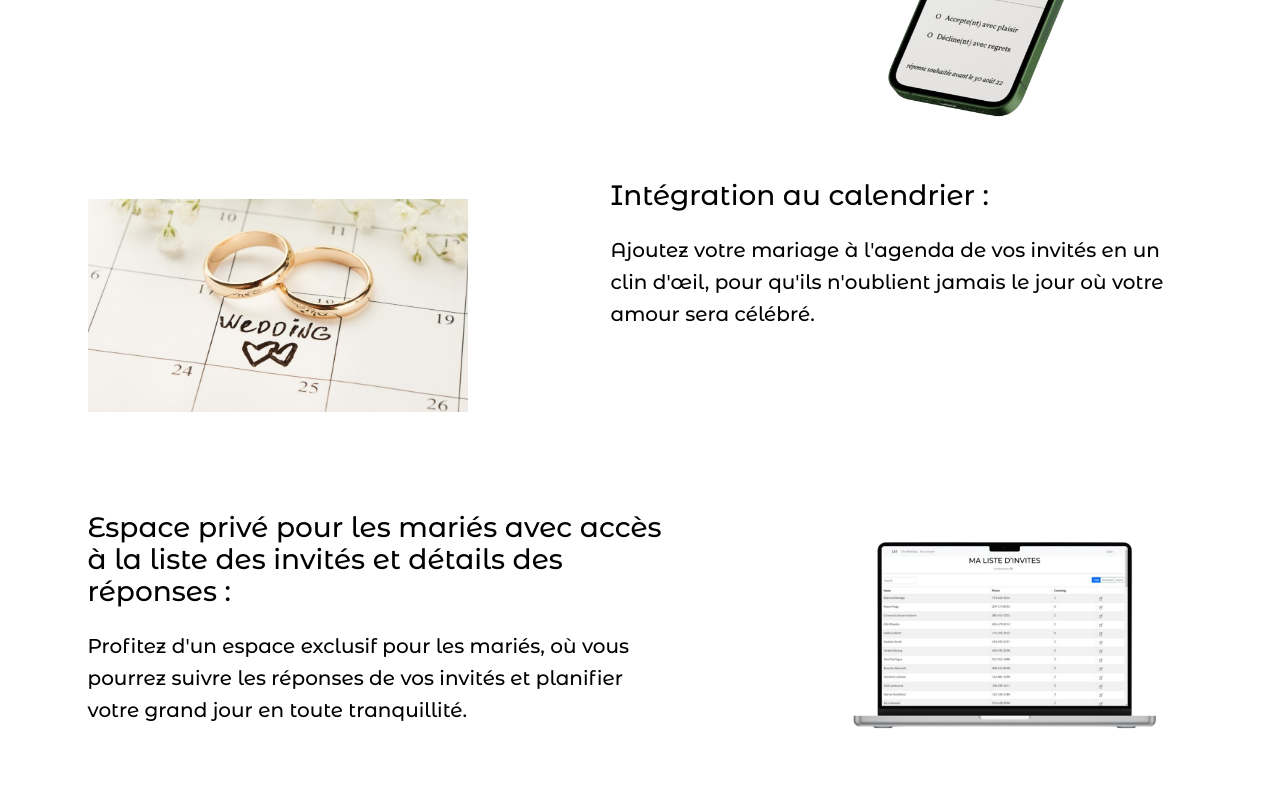
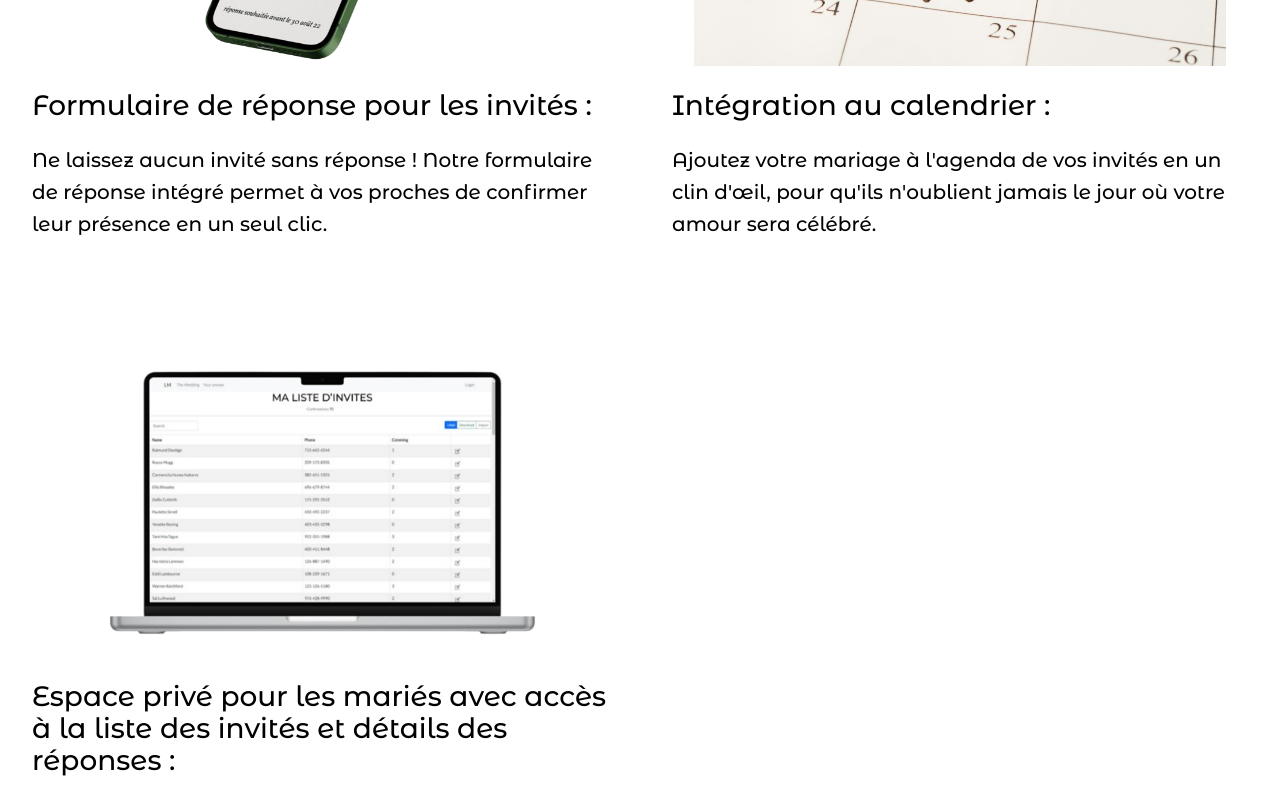
Before and after one commit to JacobElbaz/uniq-events, a Next.js app: page / in a window 1280 px wide. Shown: the part 1680-2480 px from the top of the page. Built offline with nearby package versions, Linux system fonts and the light colour scheme.

Commit message:
display grid for features

```diff
--- a/app/page.js
+++ b/app/page.js
@@ -13,6 +13,9 @@ export default function Home() {
   return (
     <main>
       <Hero />
+      <div className="features-container">
+
+
       <Feature
         header={"Faire-part personnalisé de l'événement :"}
         description={
@@ -53,7 +56,7 @@ export default function Home() {
           "Profitez d'un espace exclusif pour les mariés, où vous pourrez suivre les réponses de vos invités et planifier votre grand jour en toute tranquillité."
         }
         image={espace}
-      />
+      /></div>
       <ReviewsContainer />
       <CTA/>
     </main>
--- a/components/Feature.js
+++ b/components/Feature.js
@@ -3,14 +3,15 @@ import React from 'react'
 
 function Feature({inverted, header, description, image, height}) {
   return (
-    <div className='feature' id={header.split(' ')[0].toLowerCase()} style={inverted ? {flexDirection: 'row-reverse'} : {}}>
+    <div className='feature' id={header.split(' ')[0].toLowerCase()} >
+       <div className='feature-image'>
+            <Image fill src={image} alt={`feature-${header}`} style={{objectFit: 'contain'}}/>
+        </div>
         <div className='feature-text'>
             <h2>{header}</h2>
             <p>{description}</p>
         </div>
-        <div className='feature-image'>
-            <Image fill src={image} alt={`feature-${header}`} style={{objectFit: 'contain'}}/>
-        </div>
+
     </div>
   )
 }
--- a/styles/globals.css
+++ b/styles/globals.css
@@ -68,13 +68,27 @@ button {
   font-size: 20px;
 }
 
+.features-container {
+  background-color: white;
+  display: grid;
+  grid-template-columns: repeat(2, 1fr);
+  grid-template-rows: repeat(2, 1fr);
+  gap: 2rem;
+  padding: 1rem;
+}
+
+@media (max-width: 600px) {
+  .features-container{
+    grid-template-columns: 1fr;
+  }
+}
+
 .feature {
   display: flex;
-  flex-wrap: wrap;
-  justify-content: space-around;
+  flex-direction: column;
   padding: 1rem;
   overflow-x: hidden;
-  background-color: white;
+  align-items: center;
 }
 
 .feature-text {
@@ -87,6 +101,7 @@ button {
   overflow: hidden;
   min-width: 380px;
   min-height: 300px;
+  width: 100%;
 }
 
 .reviews-container {
```
